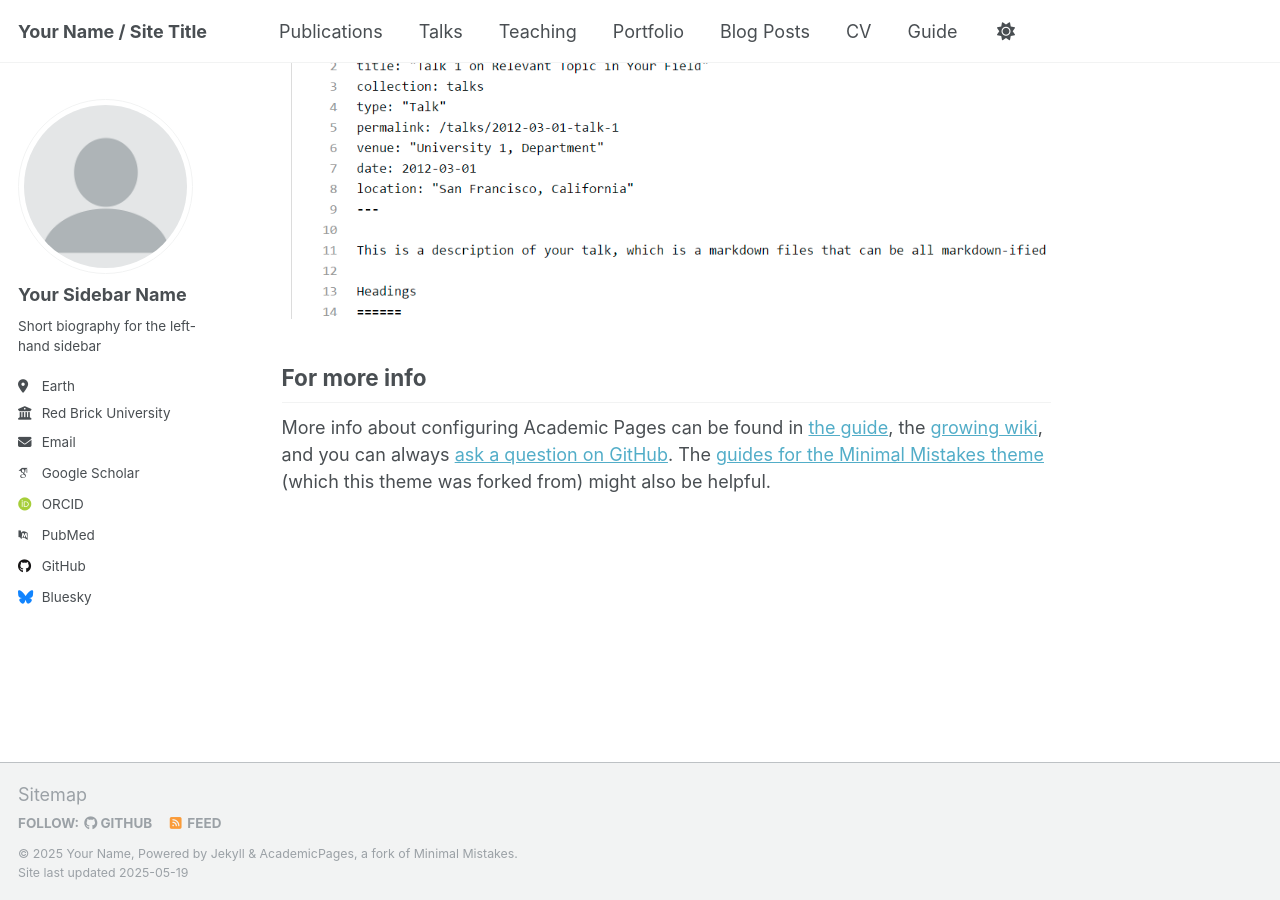
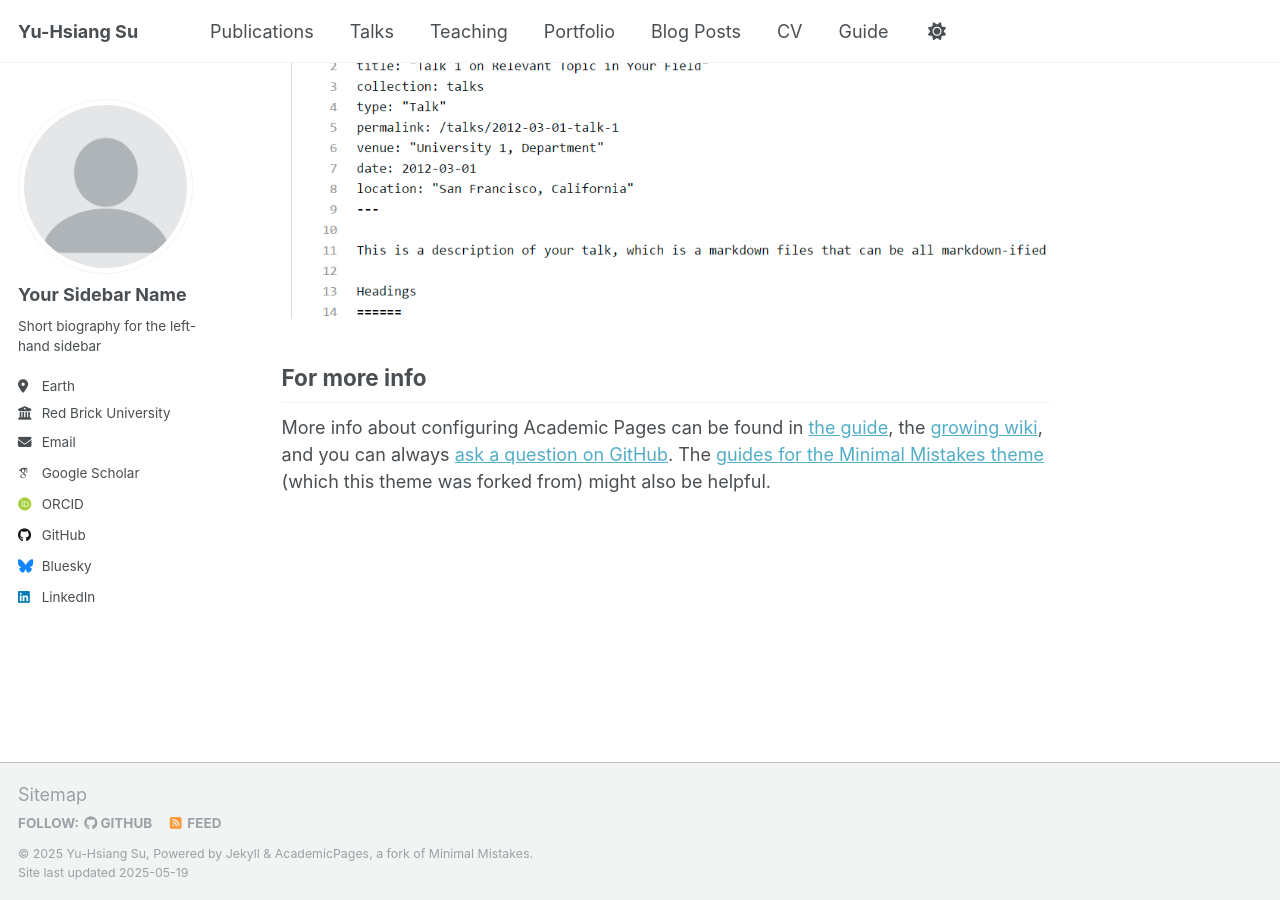
Before and after one commit to yuhsiangdrsu/yuhsiangdrsu.github.io, a Jekyll site: the page built from _pages/about.md, in a window 1280 px wide and 900 px high, scrolled down 2636 px. Built offline with Jekyll 4.4.1, drawn with Linux system fonts in a browser that asks for light colours; some web fonts are replaced.

Commit message:
basic info

```diff
--- a/_config.yml
+++ b/_config.yml
@@ -9,13 +9,13 @@
 # Basic Site Settings
 locale                   : "en-US"
 site_theme               : "default"
-title                    : "Your Name / Site Title"
+title                    : "Yu-Hsiang Su"
 title_separator          : "-"
-name                     : &name "Your Name"
+name                     : &name "Yu-Hsiang Su"
 description              : &description "personal description"
-url                      : https://academicpages.github.io # the base hostname & protocol for your site e.g. "https://[your GitHub username].github.io" or if you already have some other page hosted on Github then use "https://[your GitHub username].github.io/[Your Repo Name]"
+url                      : https://yuhsiangdrsu.github.io # the base hostname & protocol for your site e.g. "https://[your GitHub username].github.io" or if you already have some other page hosted on Github then use "https://[your GitHub username].github.io/[Your Repo Name]"
 baseurl                  : "" # the subpath of your site, e.g. "/blog"
-repository               : "academicpages/academicpages.github.io"
+repository               : "yuhsiangdrsu/yuhsiangdrsu.github.io"
 
 # Site Author - The following control what appear as part of the author content on the side bar.
 #               If a field is blank the icon and link will not appear, otherwise it will be shown.
@@ -34,11 +34,11 @@ author:
   # Academic websites
   academia         : # URL
   arxiv            : # URL - Update with the correct link to your profile
-  googlescholar    : "https://scholar.google.com/citations?user=PS_CX0AAAAAJ"
+  googlescholar    : "https://scholar.google.com/citations?user=Vu5t0IQAAAAJ&hl=en"
   impactstory      : # URL
-  orcid            : "http://orcid.org/yourorcidurl"
+  orcid            : "https://orcid.org/0000-0002-5208-714X"
   semantic         : # URL
-  pubmed           : "https://www.ncbi.nlm.nih.gov/pubmed/?term=john+snow"
+  pubmed           :
   researchgate     : # URL
   scopus           : # URL
 
@@ -46,7 +46,7 @@ author:
   bitbucket        : # Username - Update with your username on the site
   codepen          : # Username
   dribbble         : # Username
-  github           : "academicpages"
+  github           : "yuhsiangdrsu"
   kaggle           : # Username
   stackoverflow    : # User number or user number and name (i.e., use "1" or "1/jeff-atwood")
 
@@ -60,7 +60,7 @@ author:
   keybase          : # Username
   instagram        : # Username
   lastfm           : # Username
-  linkedin         : # Username
+  linkedin         : "https://www.linkedin.com/in/yuhsiangsu/" # Username
   mastodon         : # URL
   medium           : # URL
   pinterest        : # Username
```
